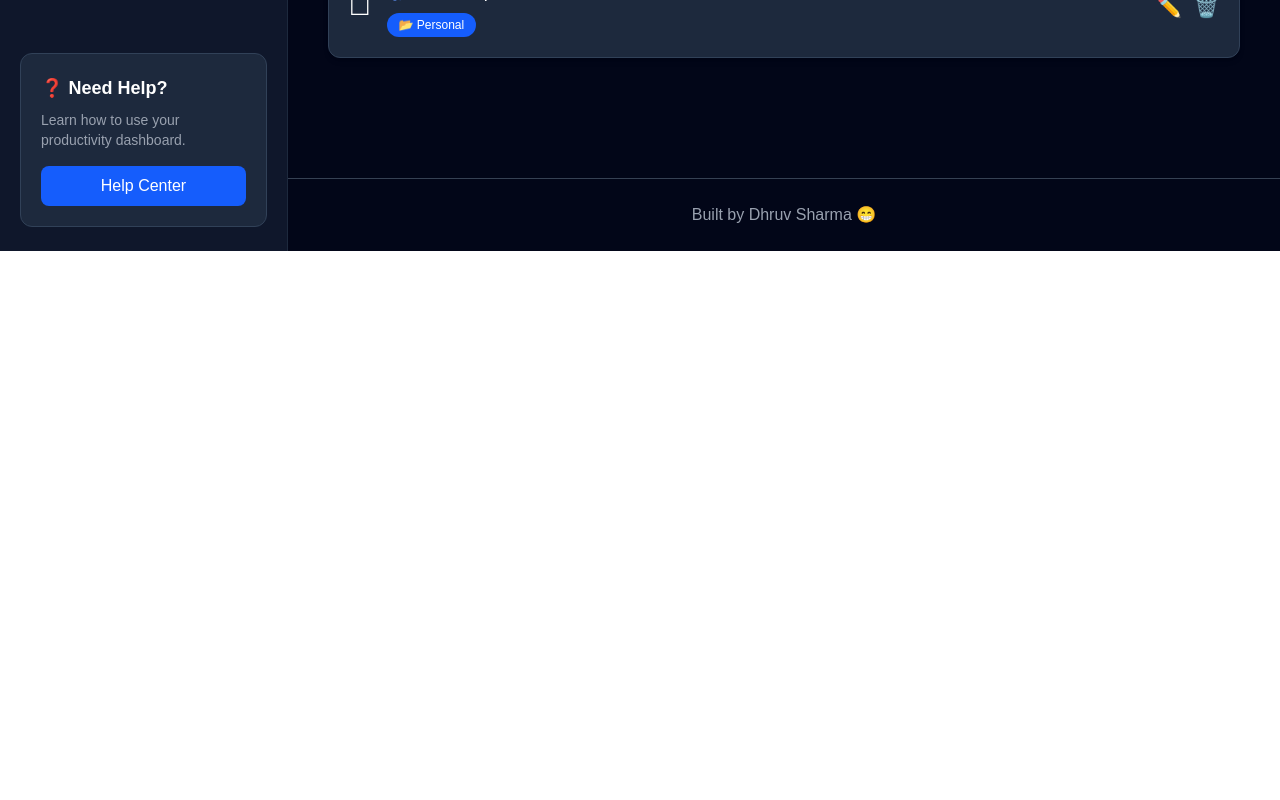
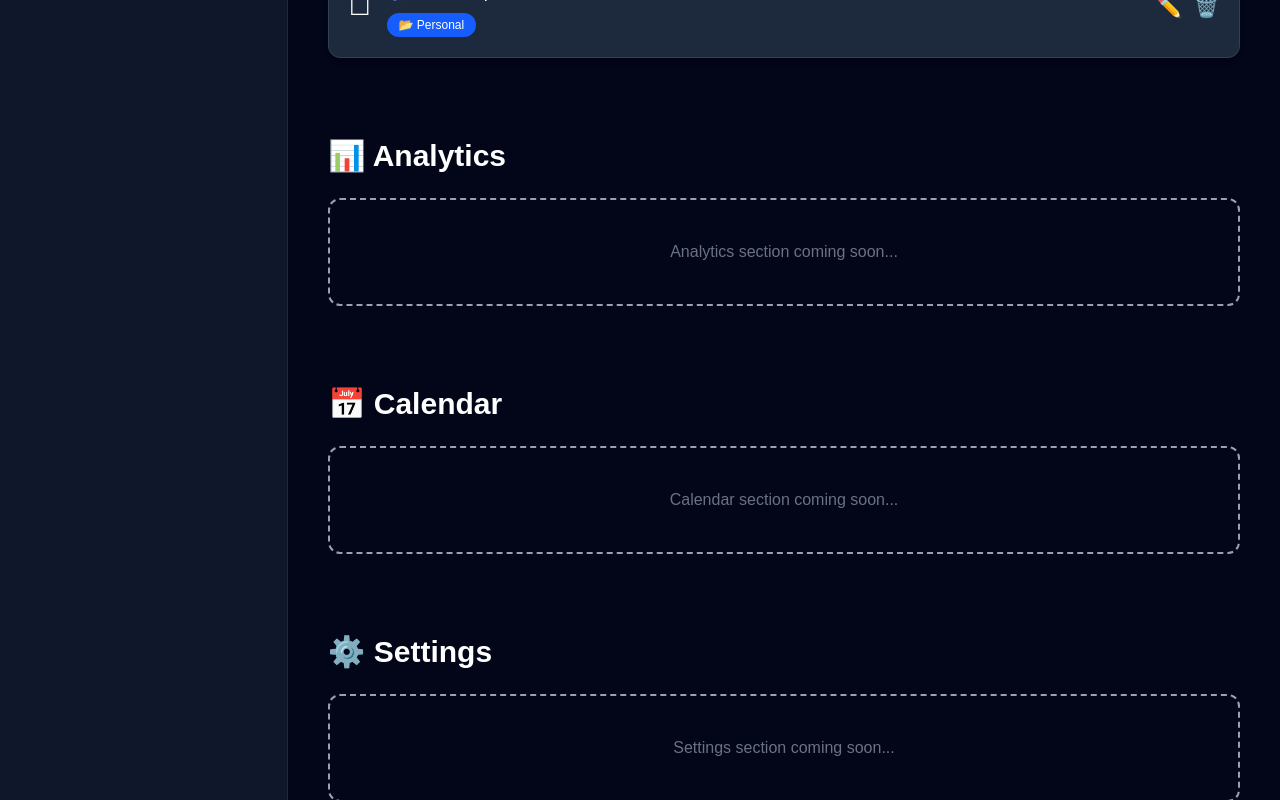
Before and after one commit to DhruvGargas/ai-productivity-dashboard, a Next.js app: page / in a window 1280 px wide. Shown: the part 1920-2720 px from the top of the page. Before the commit the page ends 2171 px from the top, so only its background shows below. Built offline with nearby package versions, Linux system fonts and the light colour scheme.

Commit message:
feat: add smooth scrolling navigation to sidebar

```diff
--- a/src/app/page.tsx
+++ b/src/app/page.tsx
@@ -203,6 +203,33 @@ const focusTime =
     remainingTasks={remainingTasks}
   />
 </>
+<section id="analytics" className="mt-20">
+  <h2 className="text-3xl font-bold mb-6">
+    📊 Analytics
+  </h2>
+
+  <div className="border-2 border-dashed border-gray-400 rounded-xl p-10 text-center text-gray-500">
+    Analytics section coming soon...
+  </div>
+</section>
+<section id="calendar" className="mt-20">
+  <h2 className="text-3xl font-bold mb-6">
+    📅 Calendar
+  </h2>
+
+  <div className="border-2 border-dashed border-gray-400 rounded-xl p-10 text-center text-gray-500">
+    Calendar section coming soon...
+  </div>
+</section>
+<section id="settings" className="mt-20 mb-20">
+  <h2 className="text-3xl font-bold mb-6">
+    ⚙️ Settings
+  </h2>
+
+  <div className="border-2 border-dashed border-gray-400 rounded-xl p-10 text-center text-gray-500">
+    Settings section coming soon...
+  </div>
+</section>
           </section>
 
           <Footer />
--- a/src/components/HeroSection.tsx
+++ b/src/components/HeroSection.tsx
@@ -6,7 +6,7 @@ export default function HeroSection() {
   const { theme } = useTheme();
 
   return (
-    <section
+    <section id="dashboard"
       className={`flex flex-col items-center justify-center text-center px-8 py-24 transition-all duration-300 ${
         theme === "dark"
           ? "bg-slate-950 text-white"
--- a/src/components/Sidebar.tsx
+++ b/src/components/Sidebar.tsx
@@ -18,6 +18,16 @@ export default function Sidebar({
 }: SidebarProps) {
   const [collapsed, setCollapsed] = useState(false);
   const { theme } = useTheme();
+  const scrollToSection = (id: string) => {
+  const section = document.getElementById(id);
+
+  if (section) {
+    section.scrollIntoView({
+      behavior: "smooth",
+      block: "start",
+    });
+  }
+};
 
   const today = new Date();
 
@@ -76,12 +86,16 @@ export default function Sidebar({
       {/* Navigation */}
 <nav className="flex flex-col gap-3">
 
-  <button className="flex items-center gap-3 px-4 py-3 rounded-xl bg-blue-600 font-semibold">
+  <button
+  onClick={() => scrollToSection("dashboard")}
+  className="flex items-center gap-3 px-4 py-3 rounded-xl bg-blue-600 font-semibold hover:bg-blue-700 transition"
+>
   <span className="text-xl">🏠</span>
   {!collapsed && <span>Dashboard</span>}
 </button>
 
   <button
+  onClick={() => scrollToSection("tasks")}
   className={`flex items-center gap-3 px-4 py-3 rounded-xl transition ${
     theme === "dark"
       ? "hover:bg-slate-800"
@@ -93,6 +107,7 @@ export default function Sidebar({
 </button>
 
   <button
+  onClick={() => scrollToSection("calendar")}
   className={`flex items-center gap-3 px-4 py-3 rounded-xl transition ${
     theme === "dark"
       ? "hover:bg-slate-800"
@@ -104,6 +119,7 @@ export default function Sidebar({
 </button>
 
   <button
+  onClick={() => scrollToSection("analytics")}
   className={`flex items-center gap-3 px-4 py-3 rounded-xl transition ${
     theme === "dark"
       ? "hover:bg-slate-800"
@@ -115,6 +131,7 @@ export default function Sidebar({
 </button>
 
   <button
+  onClick={() => scrollToSection("settings")}
   className={`flex items-center gap-3 px-4 py-3 rounded-xl transition ${
     theme === "dark"
       ? "hover:bg-slate-800"
--- a/src/components/TaskList.tsx
+++ b/src/components/TaskList.tsx
@@ -153,6 +153,7 @@
   };
     return (
       <section
+  id="tasks"
   className={`mt-12 transition-all duration-300 ${
     theme === "dark"
       ? "text-white"
```
Lines whose indentation alone changed are shown as unchanged.
